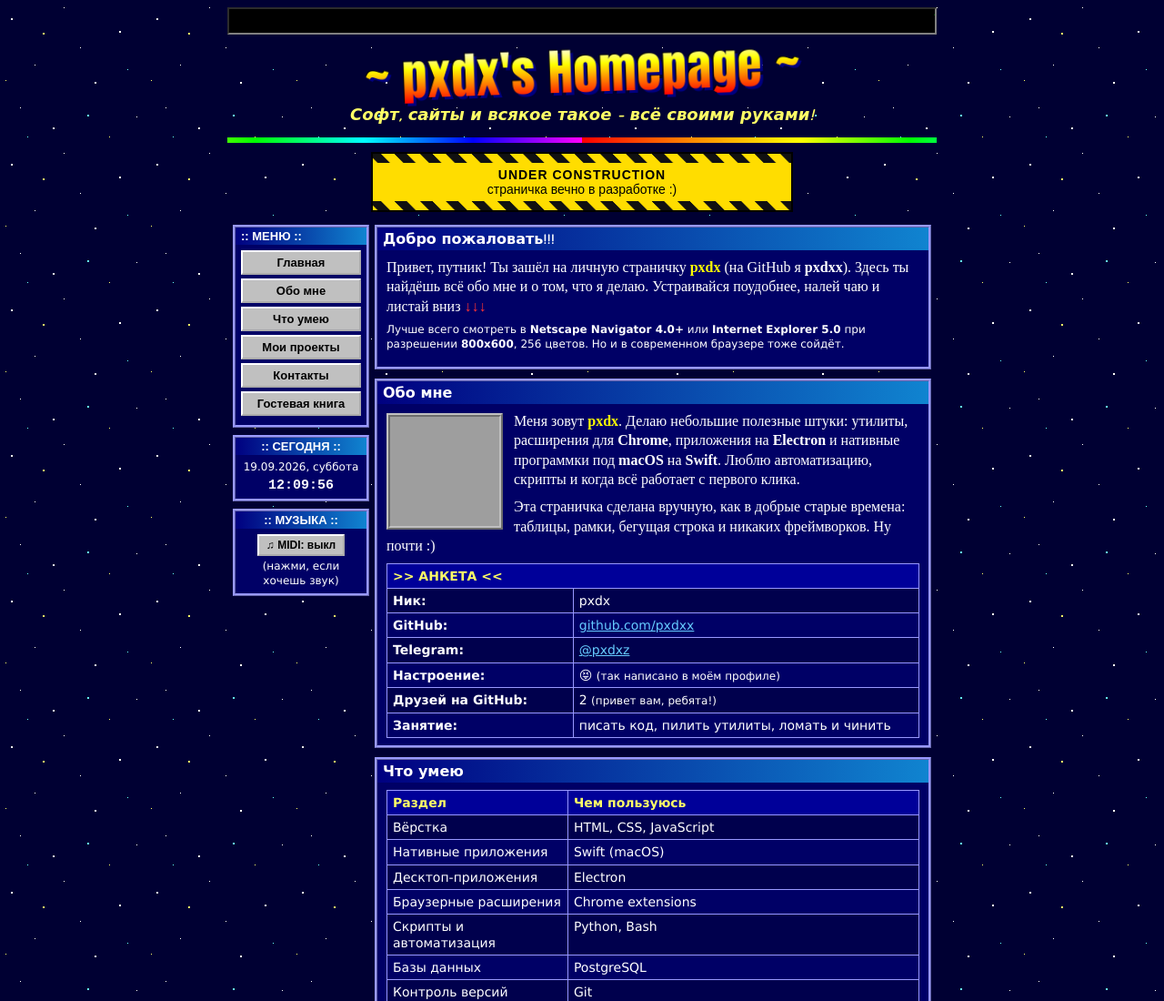
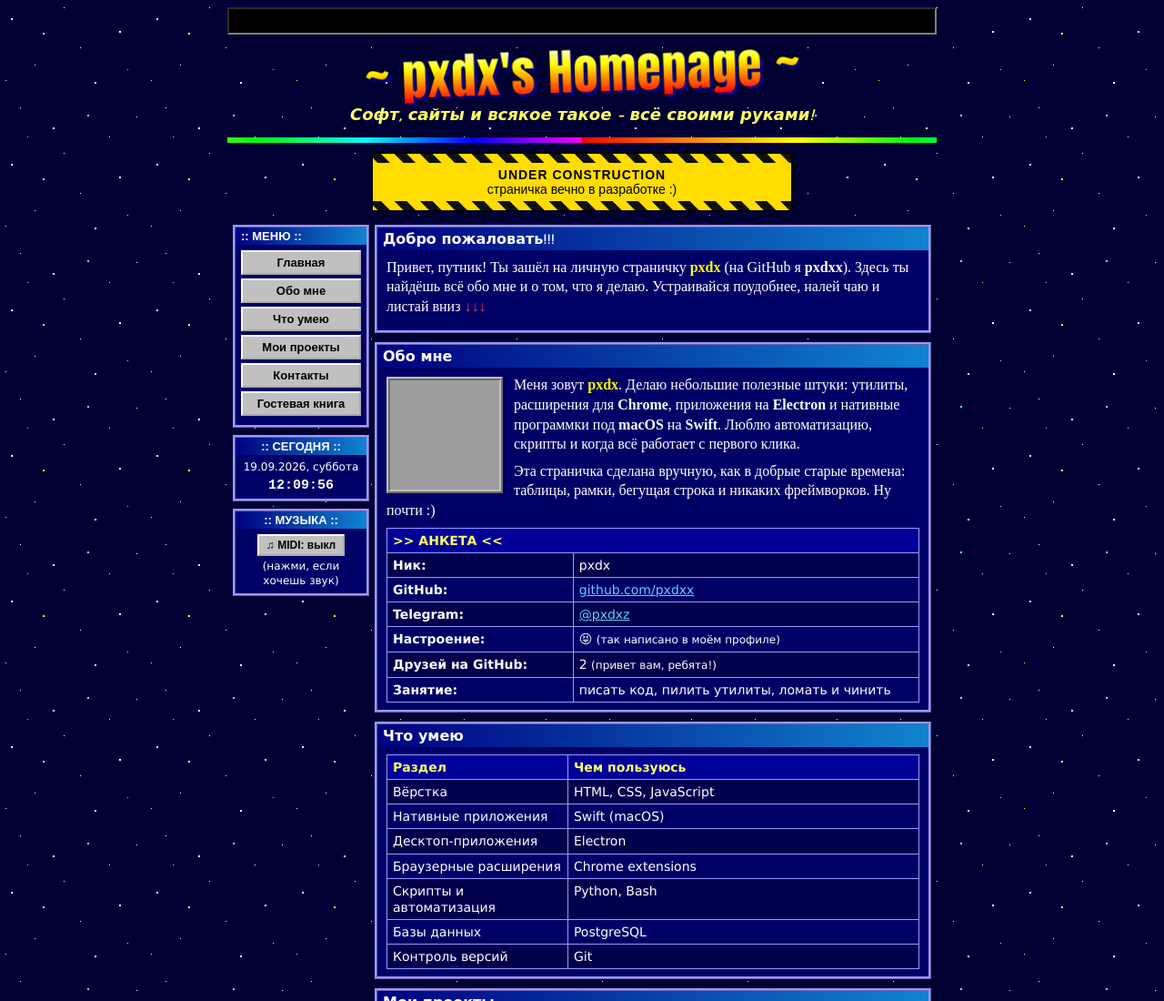
Before and after one commit to pxdxx/2000x, a plain HTML site: page index.html in a window 1280 px wide. Shown: the top 1100 px of the page at 91% size. Drawn offline with Linux system fonts and the light colour scheme; grey boxes are pictures that could not be loaded.

Commit message:
Update index.html

```diff
--- a/index.html
+++ b/index.html
@@ -238,8 +238,6 @@ form.gb button:active { border-style: inset; }
       <p>Привет, путник! Ты зашёл на личную страничку <b class="hi">pxdx</b> (на GitHub я <b>pxdxx</b>).
       Здесь ты найдёшь всё обо мне и о том, что я делаю. Устраивайся поудобнее, налей чаю и
       листай вниз <span class="blink red">&darr;&darr;&darr;</span></p>
-      <p class="small">Лучше всего смотреть в <b>Netscape Navigator 4.0+</b> или <b>Internet Explorer 5.0</b>
-      при разрешении <b>800x600</b>, 256 цветов. Но и в современном браузере тоже сойдёт.</p>
     </div>
   </div>
 
```
